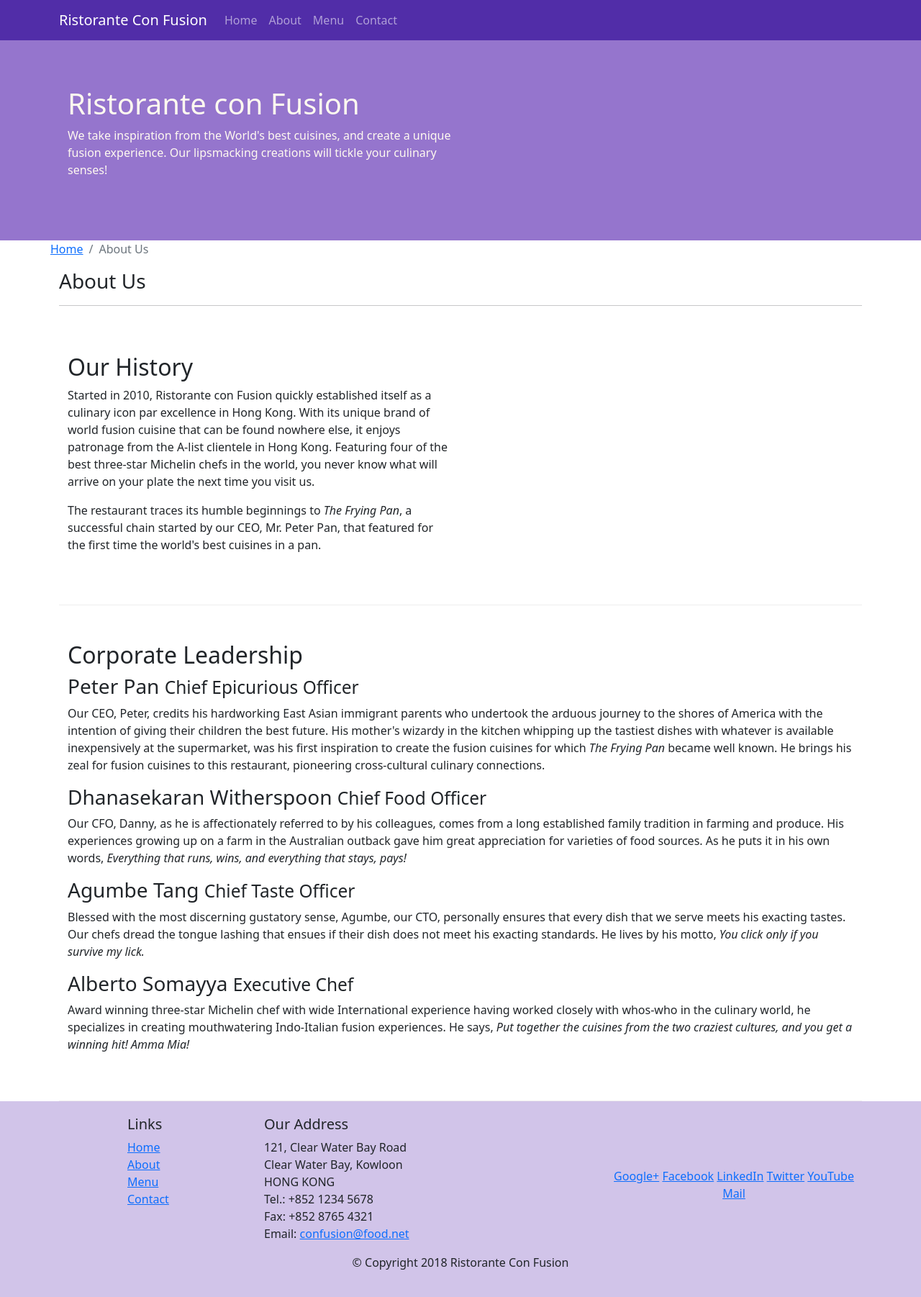
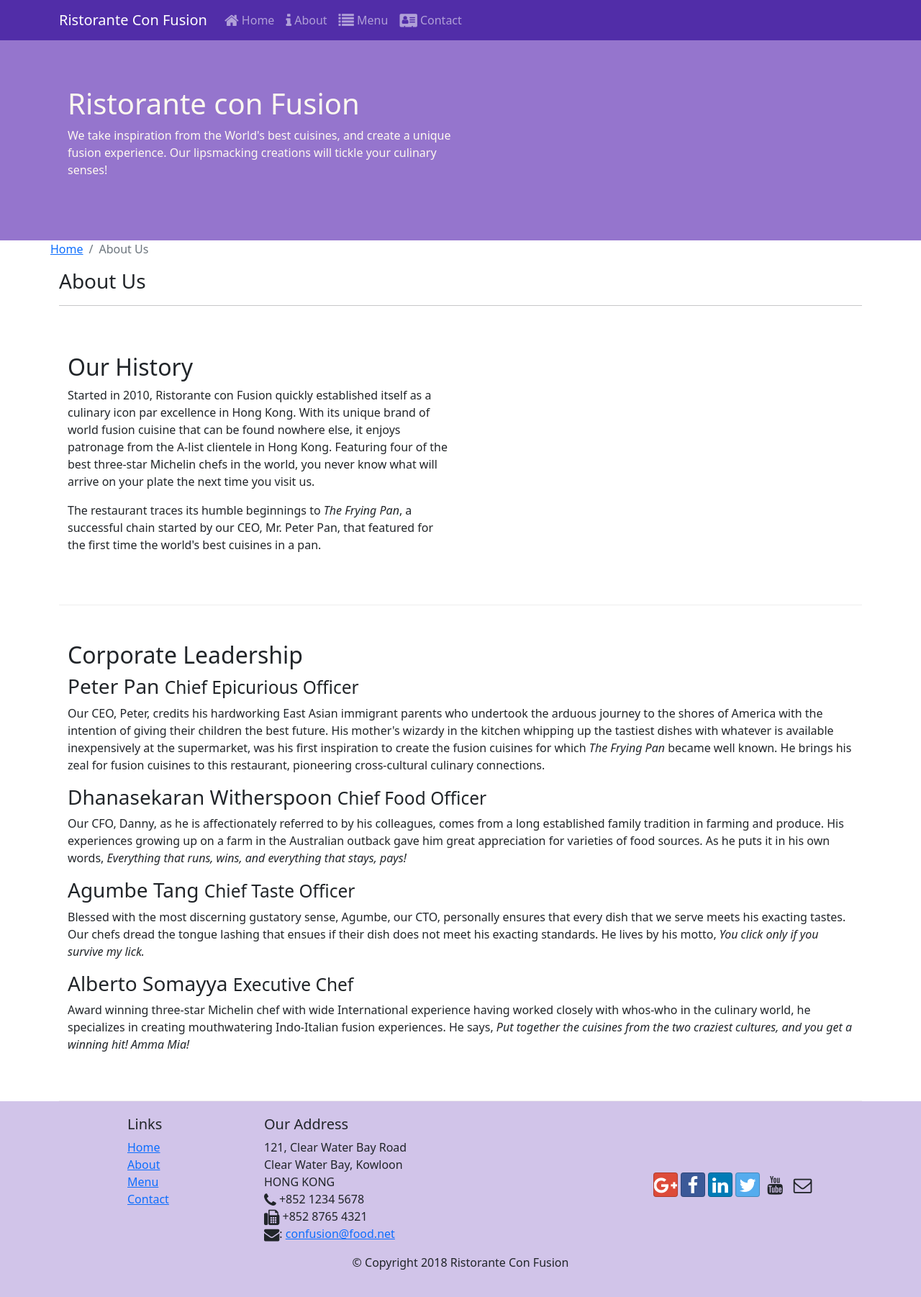
Before and after one commit to bethanycable/coursera-bootstrap, a website: page aboutus.html in a window 1280 px wide. Shown: the whole page at 72% size. Drawn offline with nearby package versions, Linux system fonts and the light colour scheme.

Commit message:
Icon Fonts

```diff
--- a/aboutus.html
+++ b/aboutus.html
@@ -8,6 +8,8 @@
 
     <!-- Bootstrap CSS -->
     <link rel="stylesheet" href="node_modules/bootstrap/dist/css/bootstrap.min.css">
+    <link rel="stylesheet" href="node_modules/font-awesome/css/font-awesome.min.css">
+    <link rel="stylesheet" href="node_modules/bootstrap-social/bootstrap-social.css">
     <link rel="stylesheet" href="./css/styles.css">
     <title>Ristorante Con Fusion: About Us</title>
 
@@ -22,10 +24,10 @@
             <a class="navbar-brand mr-auto" href="./index.html">Ristorante Con Fusion</a>
             <div class="collapse navbar-collapse" id="Navbar">
                 <ul class="navbar-nav mr-auto">
-                    <li class="nav-item"><a class="nav-link" href="./index.html">Home</a></li>
-                    <li class="nav-item active"><a class="nav-link" href="./aboutus.html">About</a></li>
-                    <li class="nav-item"><a class="nav-link" href="#">Menu</a></li>
-                    <li class="nav-item"><a class="nav-link" href="#">Contact</a></li>
+                    <li class="nav-item"><a class="nav-link" href="./index.html"><span class="fa fa-home fa-lg"></span> Home</a></li>
+                    <li class="nav-item active"><a class="nav-link" href="./aboutus.html"><span class="fa fa-info fa-lg"></span> About</a></li>
+                    <li class="nav-item"><a class="nav-link" href="#"><span class="fa fa-list fa-lg"></span> Menu</a></li>
+                    <li class="nav-item"><a class="nav-link" href="#"><span class="fa fa-address-card fa-lg"></span> Contact</a></li>
                 </ul>
             </div>
         </div>
@@ -100,19 +102,20 @@
 		              121, Clear Water Bay Road<br>
 		              Clear Water Bay, Kowloon<br>
 		              HONG KONG<br>
-		              Tel.: +852 1234 5678<br>
-		              Fax: +852 8765 4321<br>
-		              Email: <a href="mailto:confusion@food.net">confusion@food.net</a>
+                      <i class="fa fa-phone fa-lg"></i> +852 1234 5678<br>
+                      <i class="fa  fa-fax fa-lg"></i>  +852 8765 4321<br>
+                      <i class="fa fa-envelope fa-lg"></i>:
+                      <a href="mailto:confusion@food.net">confusion@food.net</a>
 		           </address>
                 </div>
                 <div class="col-12 col-sm-4 align-self-center">
                     <div class="text-center">
-                        <a href="http://google.com/+">Google+</a>
-                        <a href="http://www.facebook.com/profile.php?id=">Facebook</a>
-                        <a href="http://www.linkedin.com/in/">LinkedIn</a>
-                        <a href="http://twitter.com/">Twitter</a>
-                        <a href="http://youtube.com/">YouTube</a>
-                        <a href="mailto:">Mail</a>
+                        <a class="btn btn-social-icon btn-google" href="http://google.com/+"><i class="fa fa-google-plus fa-lg"></i></a>
+                        <a class="btn btn-social-icon btn-facebook" href="http://www.facebook.com/profile.php?id="><i class="fa fa-facebook fa-lg"></i></a>
+                        <a class="btn btn-social-icon btn-linkedin" href="http://www.linkedin.com/in/"><i class="fa fa-linkedin fa-lg"></i></a>
+                        <a class="btn btn-social-icon btn-twitter" href="http://twitter.com/"><i class="fa fa-twitter fa-lg"></i></a>
+                        <a class="btn btn-social-icon btn-youtube" href="http://youtube.com/"><i class="fa fa-youtube fa-lg"></i></a>
+                        <a class="btn btn-social-icon" href="mailto:"><i class="fa fa-envelope-o"></i></a>
                     </div>
                 </div>
            </div>
--- a/package.json
+++ b/package.json
@@ -16,6 +16,8 @@
   "dependencies": {
     "@popperjs/core": "^2.11.5",
     "bootstrap": "^5.1.3",
+    "bootstrap-social": "^5.1.1",
+    "font-awesome": "^4.7.0",
     "jquery": "^3.6.0",
     "popper.js": "^1.16.1"
   }
```
Also changed, not shown: index.html (+16 -13 lines), 1 other file.
